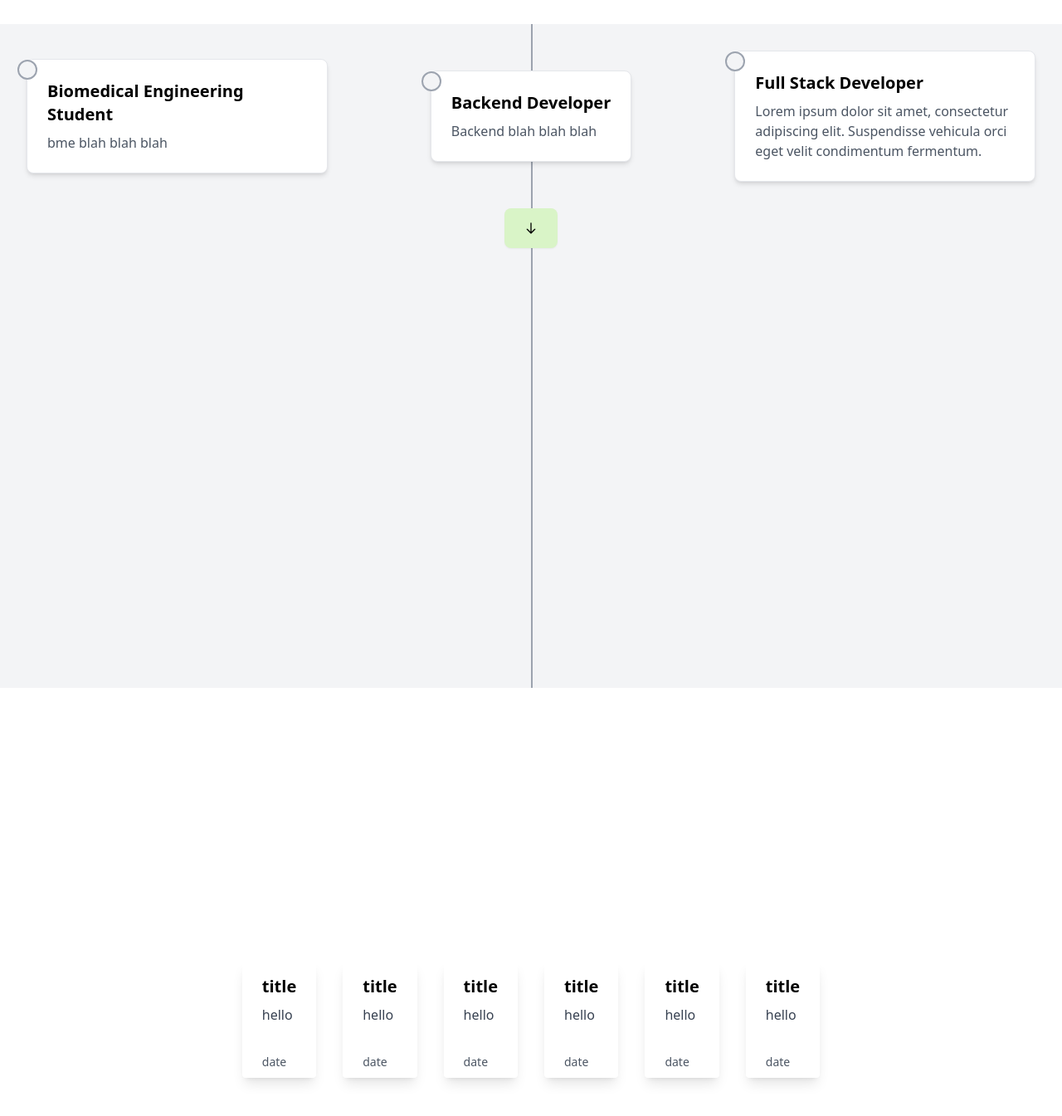
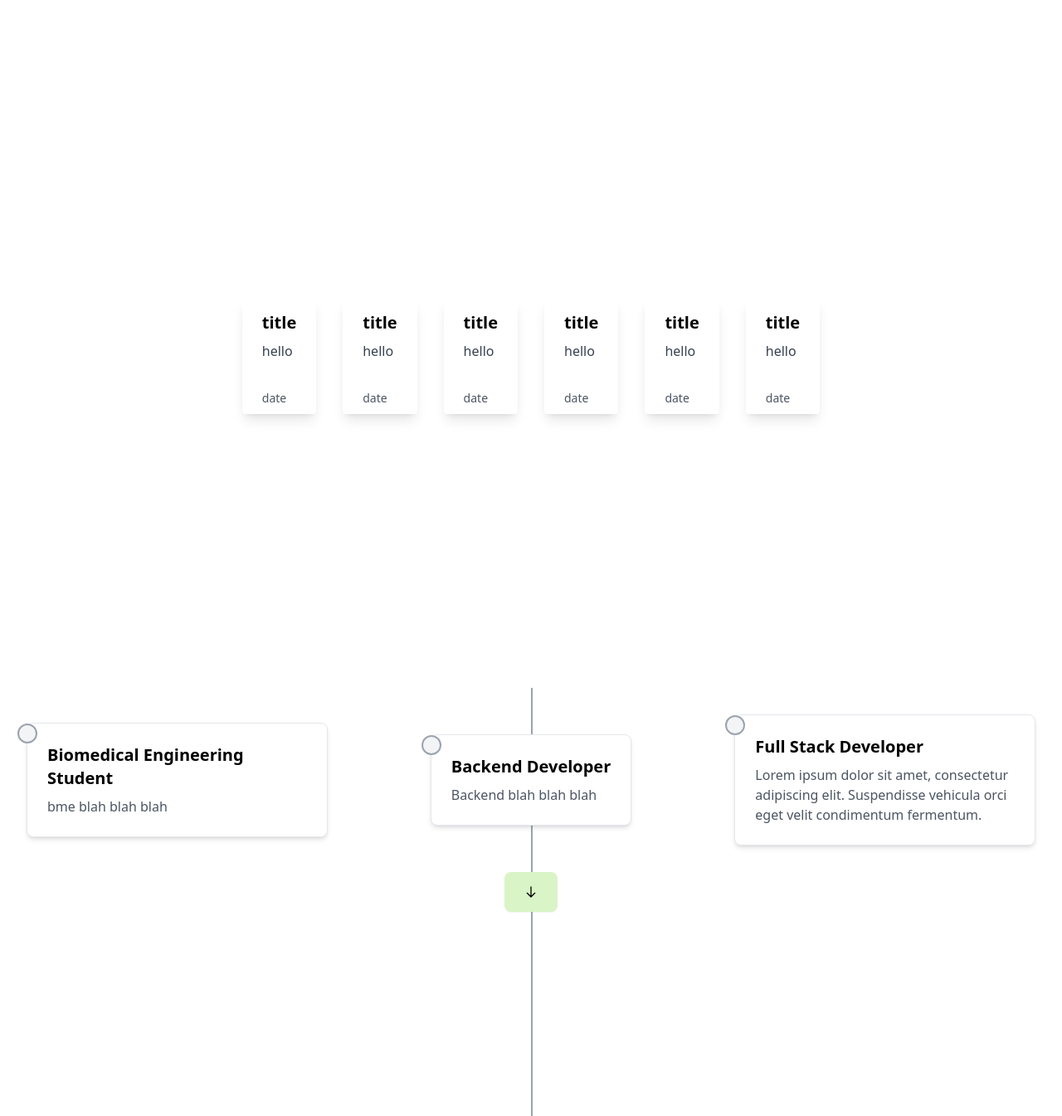
Before and after one commit to m6keller/matthew-site, a Next.js app: page / in a window 1280 px wide. Shown: the part 771-2116 px from the top of the page at 83% size. Built offline with nearby package versions, Linux system fonts and the light colour scheme.

Commit message:
refactored to individual components

```diff
--- a/src/pages/index.tsx
+++ b/src/pages/index.tsx
@@ -48,15 +48,8 @@ function ProjectTile({ title, date, description }: { title: string, date: string
   );
 }
 
-export default function Home() {
-
+function LandingSection() {
   return (
-    <>
-      <Head>
-        <title>Your Page Title</title>
-        <meta name="description" content="Your Page Description" />
-        <link rel="icon" href="/favicon.ico" />
-      </Head>
     <div className="flex flex-col items-center justify-center min-h-screen bg-gradient-to-b from-d9f4c7 to-f8fa90">
     <main className="flex flex-col items-center justify-center w-full flex-1 px-20 text-center">
       <h1 className="text-6xl font-bold text-ac9969 mb-8">
@@ -72,7 +65,12 @@ export default function Home() {
       </Link>
     </main>
   </div>
-      <section className="h-screen bg-gray-100" id="experience">
+  )
+}
+
+function ExperienceSection () {
+  return (
+    <section className="h-screen" id="experience">
         <div className="container mx-auto h-full">
           <div className="relative h-full">
             <div className="absolute top-0 left-1/2 w-0.5 h-full bg-gray-400"></div>
@@ -80,9 +78,6 @@ export default function Home() {
               <div className="flex flex-col md:flex-row items-center justify-center h-full">
                 {experienceList.map((experience) => <ExperienceTile {...experience} />)}
               </div>
-              {/* <Link to="projects" className="flex mx-auto w-10 h-10 first-letter:mx-auto z-10 rounded-md bg-white items-center justify-center" smooth={true} duration={1000}>
-                <HiOutlineArrowDown size={30}/>
-              </Link> */}
               <Link to="projects" className="mx-auto z-10" smooth={true} duration={1000}>
                 <button className="bg-tea-green font-bold py-4 px-6 rounded-lg shadow-sm hover:shadow-md">
                   <HiOutlineArrowDown />
@@ -92,6 +87,11 @@ export default function Home() {
           </div>
         </div>
       </section>
+  )
+}
+
+function ProjectsSection() {
+  return (
       <section className="flex flex-wrap justify-center items-center h-screen" id="projects">
         <div className="flex flex-col md:flex-row items-center justify-center h-full">
           {[0,1,2,3,4,5].map((num) =>  <ProjectTile
@@ -100,22 +100,37 @@ export default function Home() {
             date="date"
           />)}
         </div>
-        {/* <table className="table-fixed w-full">
-        <body className="bg-gray-100 min-h-screen">
-            <tr>
-              <td className="w-1/3 p-4 bg-yellow-500"></td>
-              <td className="w-1/3 p-4 bg-green-500"></td>
-              <td className="w-1/3 p-4 bg-purple-500"></td>
-            </tr>
-            <tr>
-              <td className="w-1/3 p-4 bg-red-500"></td>
-              <td className="w-1/3 p-4 bg-blue-500"></td>
-              <td className="w-1/3 p-4 bg-indigo-500"></td>
-            </tr>
-          </body>
-        </table> */}
       </section>
+  )
+}
 
+export default function Home() {
+
+  return (
+    <>
+      <Head>
+        <title>Matthew's Personal Site</title>
+        <meta name="description" content="asldkjfklsajdfkl" />
+        <link rel="icon" href="/favicon.ico" />
+      </Head>
+      {/* <div className="flex flex-col items-center justify-center min-h-screen bg-gradient-to-b from-d9f4c7 to-f8fa90">
+        <main className="flex flex-col items-center justify-center w-full flex-1 px-20 text-center">
+          <h1 className="text-6xl font-bold text-ac9969 mb-8">
+            Matthew
+          </h1>
+          <p className="text-2xl font-medium text-gray-800 mb-8">
+            Software Developer, Student, Frog-Lover
+          </p>
+          <Link to="experience" smooth={true} duration={1000}>
+            <button className="bg-tea-green font-bold py-4 px-6 rounded-lg shadow-sm hover:shadow-md">
+              <HiOutlineArrowDown />
+            </button>
+          </Link>
+        </main>
+      </div> */}
+      <LandingSection />
+      <ProjectsSection />
+      <ExperienceSection />
     </>
   );
 }
```
Lines whose indentation alone changed are shown as unchanged.
